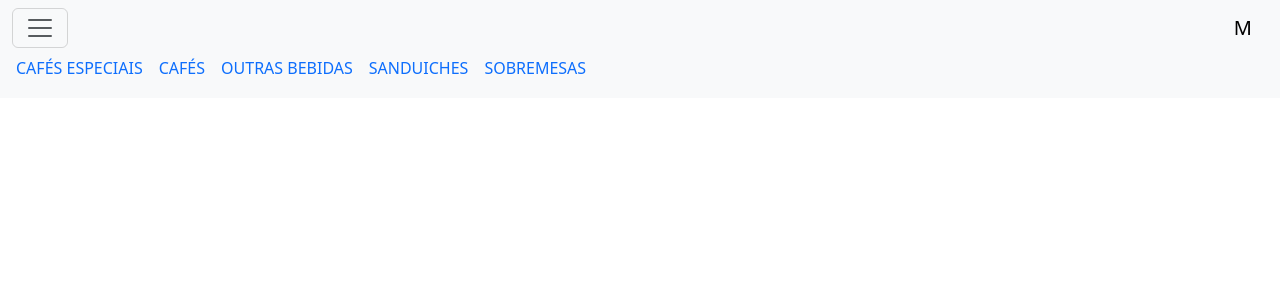
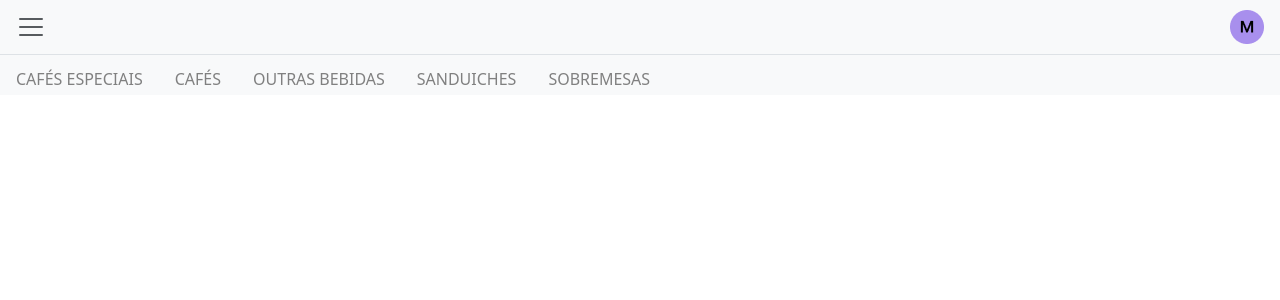
Before and after one commit to vbluuiza/projeto-cafeteria-cesar-school, a Python web app: template app/templates/index.html in a window 1280 px wide. Shown: the top 300 px of the page. Run offline with Jinja, Linux system fonts and the light colour scheme; the template is opened without the code that fills it, so the values that code supplies are empty.

Commit message:
:sparkles: feat: Header da página cardápio finalizado

```diff
--- a/app/static/css/cardapio.css
+++ b/app/static/css/cardapio.css
@@ -3,19 +3,23 @@
   -webkit-overflow-scrolling: touch;
   scroll-snap-type: x mandatory;
   scrollbar-width: none;
-  display: flex;
 }
 
 .nav-scroller::-webkit-scrollbar {
   display: none;
 }
 
-.custom-nav {
-  display: flex;
-  flex-wrap: nowrap;
-}
-
-.custom-nav .nav-item {
+.custom-nav li {
   scroll-snap-align: start;
   flex: 0 0 auto;
 }
+
+li .nav-link {
+  text-decoration: none;
+  color: gray;
+}
+
+.nav-link.active {
+  color: blue;
+  border-bottom: 2px solid blue;
+}
--- a/app/templates/index.html
+++ b/app/templates/index.html
@@ -11,10 +11,10 @@
 </head>
 
 <body>
-    <nav class="navbar bg-body-tertiary">
-        <div class="container-fluid">
-            <button class="navbar-toggler" type="button" data-bs-toggle="offcanvas" data-bs-target="#offcanvasNavbar"
-                aria-controls="offcanvasNavbar" aria-label="Toggle navigation">
+    <nav class="navbar bg-body-tertiary py-0">
+        <div class="container-fluid px-3 border-bottom d-flex align-items-center py-2">
+            <button class="navbar-toggler border-0 px-0" type="button" data-bs-toggle="offcanvas"
+                data-bs-target="#offcanvasNavbar" aria-controls="offcanvasNavbar" aria-label="Toggle navigation">
                 <span class="navbar-toggler-icon"></span>
             </button>
             <div class="offcanvas offcanvas-start w-50" tabindex="-1" id="offcanvasNavbar"
@@ -26,44 +26,41 @@
                 <div class="offcanvas-body">
                     <ul class="navbar-nav justify-content-end flex-grow-1 pe-3">
                         <li class="nav-item">
-                            <a class="nav-link active" aria-current="page" href="pedido.html">Novo pedido</a>
+                            <a class="nav-link" aria-current="page" href="pedido.html">Novo pedido</a>
                         </li>
                         <li class="nav-item">
                             <a class="nav-link" href="#">Pedidos</a>
                         </li>
+                    </ul>
                 </div>
             </div>
-            <a class="navbar-brand" href="#">M</a>
+            <img src="../static/img/M_img.png" alt="">
         </div>
-        <div class="nav-scroller mx-3">
-            <ul class="nav nav-underline flex-nowrap custom-nav" id="draggableNav">
-                <li class="nav-item">
-                    <a class="nav-link" aria-current="page" href="#">CAFÉS ESPECIAIS</a>
+        <div class="nav-scroller d-flex mt-2">
+            <ul class="nav flex-nowrap custom-nav">
+                <li>
+                    <a class="nav-link py-1 ac" id="radioItem1" aria-current="page" href="#">CAFÉS ESPECIAIS</a>
                 </li>
-                <li class="nav-item ">
-                    <a class="nav-link" href="#">CAFÉS</a>
+                <li>
+                    <a class="nav-link py-1" id="radioItem2" href="#">CAFÉS</a>
                 </li>
-                <li class="nav-item">
-                    <a class="nav-link" href="#">OUTRAS BEBIDAS</a>
+                <li>
+                    <a class="nav-link py-1" id="radioItem3" href="#">OUTRAS BEBIDAS</a>
                 </li>
-                <li class="nav-item">
-                    <a class="nav-link" href="#">SANDUICHES</a>
+                <li>
+                    <a class="nav-link py-1" id="radioItem4" href="#">SANDUICHES</a>
                 </li>
-                <li class="nav-item">
-                    <a class="nav-link" href="#">SOBREMESAS</a>
+                <li>
+                    <a class="nav-link py-1" id="radioItem5" href="#">SOBREMESAS</a>
                 </li>
             </ul>
         </div>
     </nav>
-    <div class="">
-        <div class="px-3">
-
-        </div>
-    </div>
     <script src="https://cdn.jsdelivr.net/npm/swiper@11/swiper-element-bundle.min.js"></script>
     <script src="https://cdn.jsdelivr.net/npm/bootstrap@5.3.6/dist/js/bootstrap.bundle.min.js"
         integrity="sha384-j1CDi7MgGQ12Z7Qab0qlWQ/Qqz24Gc6BM0thvEMVjHnfYGF0rmFCozFSxQBxwHKO"
         crossorigin="anonymous"></script>
+    <script src="../static/js/scripts.js"></script>
 </body>
 
 </html>
```
Also changed, not shown: app/static/js/scripts.js (+13 -14 lines), app/static/img/M_img.png (added).
